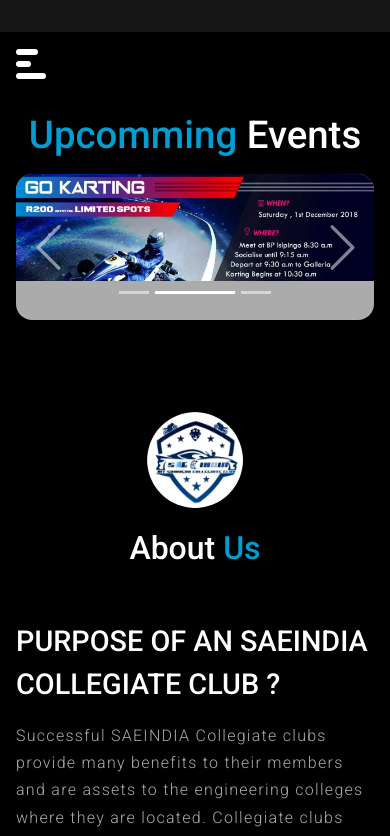
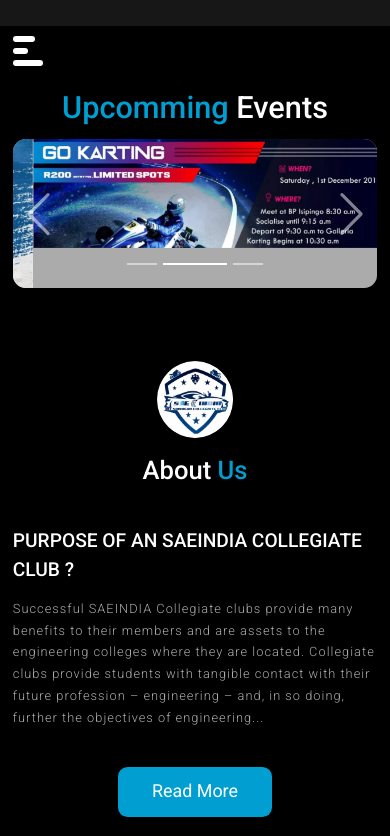
Before and after one commit to lucidrohit/sae-website, a React (Create React App) app: page / in a window 390 px wide. Shown: the top 836 px of the page. Built offline with nearby package versions, Linux system fonts and the light colour scheme.

Commit message:
added font-size in html for mobile and tablet

```diff
--- a/src/components/boilerPlate/boilerPlate.scss
+++ b/src/components/boilerPlate/boilerPlate.scss
@@ -57,12 +57,18 @@
 }
 
 @media (max-width: 430px) {
+  html {
+    font-size: 80% !important;
+  }
   .boilerPlate {
     margin-left: 1rem;
     margin-right: 1rem;
     .content {
       width: 100% !important;
-      .team{
+      .home__about__details__heading{
+        font-size: 1.5rem;
+      }
+      .team {
         width: 100% !important;
       }
     }
@@ -75,3 +81,9 @@
     left: 1rem !important;
   }
 }
+
+@media (max-width: 950px) {
+  html{
+    font-size: 90%;
+  }
+}
```
